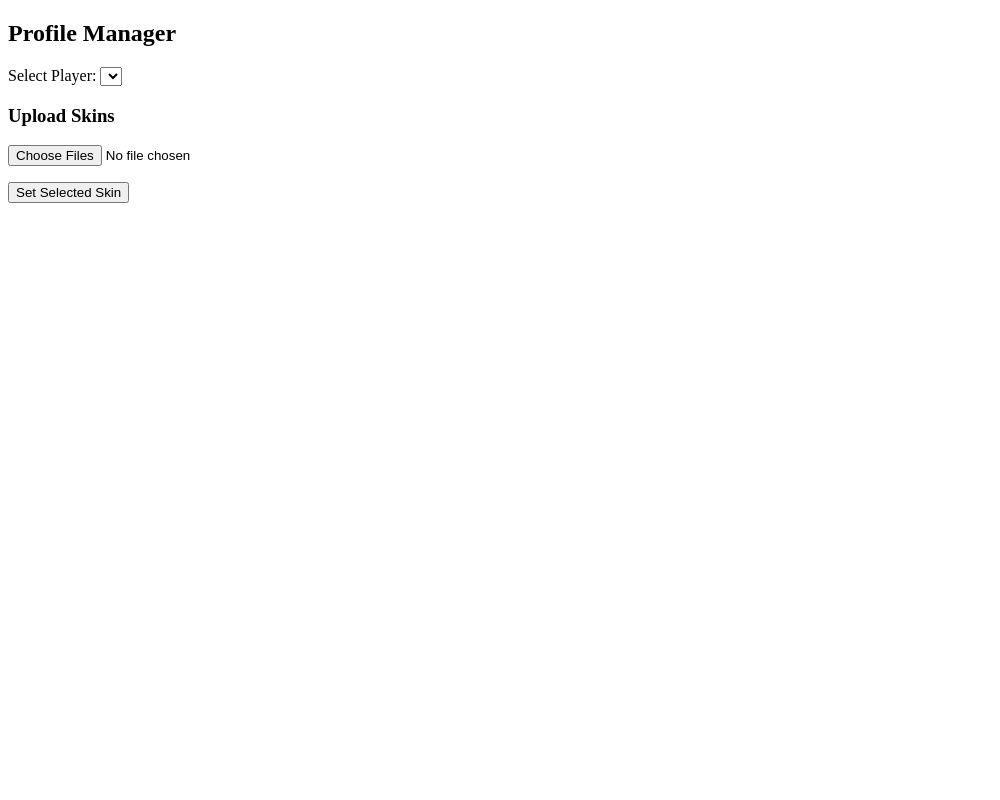
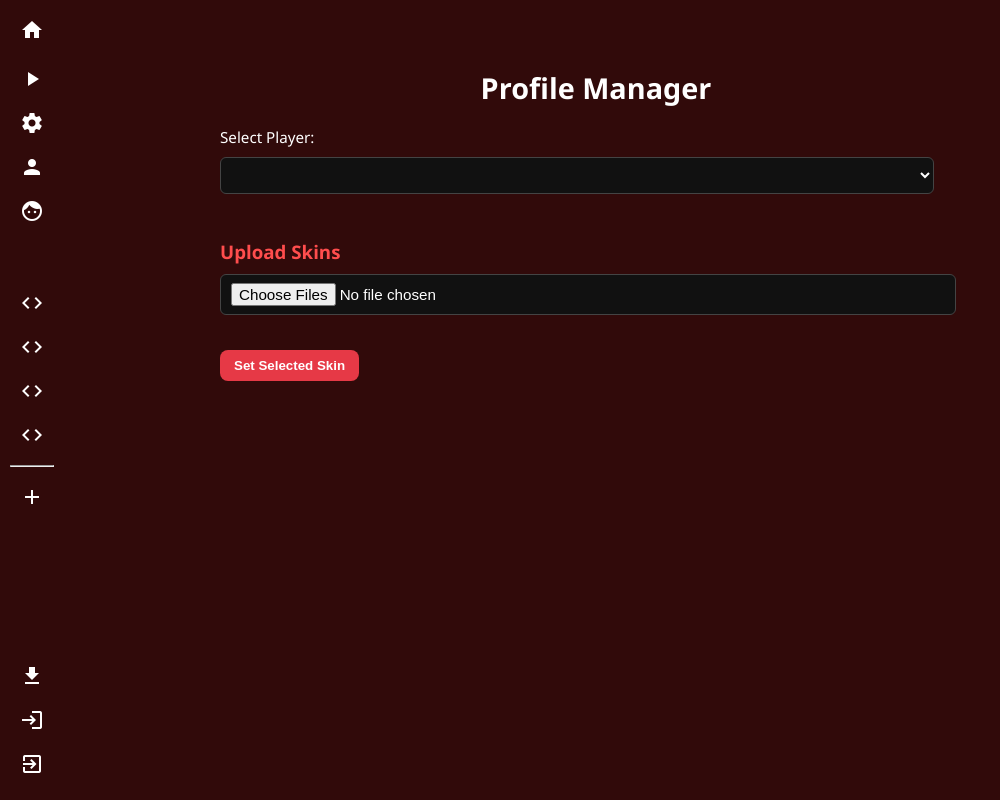
Before and after one commit to TGGamesYT/redstone-launcher, an Electron app: page frontend/profile-manager.html in a window 1000 px wide. Drawn offline with Linux system fonts and the light colour scheme; no server answers.

Commit message:
Add files via upload

```diff
--- /dev/null
+++ b/frontend/profile-manager.css
@@ -0,0 +1,176 @@
+body {
+  background-color: rgb(49, 10, 10);
+  color: white;
+  font-family: 'Segoe UI', Tahoma, sans-serif;
+  margin-left: 200px;
+}
+h2 {
+  text-align: center;
+  margin-top: 80px;
+}
+
+body {
+  background-color: rgb(49, 10, 10);
+  color: white;
+  font-family: 'Segoe UI', Tahoma, sans-serif;
+  margin-left: 200px;
+  padding: 20px;
+}
+
+h2 {
+  text-align: center;
+  margin-top: 40px;
+  margin-bottom: 20px;
+  font-size: 1.8rem;
+  color: #ffffff;
+}
+
+h3 {
+  margin-top: 30px;
+  margin-bottom: 10px;
+  color: #ff4d4d;
+}
+
+label {
+  display: block;
+  margin-bottom: 10px;
+  font-size: 0.95rem;
+}
+
+select,
+input[type="file"] {
+  width: 95%;
+  padding: 8px 10px;
+  border-radius: 6px;
+  border: 1px solid #444;
+  background: #111;
+  color: #fff;
+  font-size: 0.95rem;
+  transition: border 0.2s, background 0.2s;
+  margin-bottom: 15px;
+}
+
+select:focus,
+input[type="file"]:focus {
+  border-color: #ff4d4d;
+  outline: none;
+  background: #1e1e1e;
+}
+
+#skinList {
+  list-style: none;
+  padding: 0;
+  margin: 10px 0 20px 0;
+}
+
+#skinList li {
+  padding: 8px;
+  border: 1px solid #333;
+  border-radius: 6px;
+  background: #181818;
+  margin-bottom: 6px;
+  cursor: pointer;
+  transition: background 0.2s, transform 0.1s;
+}
+
+#skinList li:hover {
+  background: #e63946;
+  transform: scale(1.03);
+}
+
+button {
+  border: none;
+  border-radius: 8px;
+  padding: 8px 14px;
+  font-weight: 600;
+  cursor: pointer;
+  transition: background 0.2s, transform 0.1s;
+}
+
+#setSkinBtn {
+  background: #e63946;
+  color: #fff;
+}
+
+#setSkinBtn:hover {
+  background: #b71c1c;
+  transform: scale(1.03);
+}
+
+
+
+.sidebar {
+  position: fixed;
+  top: 15%; /* Középre igazítja a képernyő magasságában */
+  left: 10px; /* Az oldal bal szélén helyezkedik el */
+  transform: translateY(-50%); /* Középre igazítja függőlegesen */
+  width: auto; /* Csak az ikonok szélessége */
+  display: flex;
+  flex-direction: column; /* Az ikonok egymás alatt helyezkednek el */
+  align-items: center;
+  gap: 15px; /* Távolság az ikonok között */
+  z-index: 1000;
+}
+
+.menu {
+  list-style: none;
+  padding: 0;
+  margin: 0;
+}
+
+.menu li {
+  display: flex;
+  flex-direction: column; /* Az ikon és a szöveg egymás alatt helyezkedik el */
+  align-items: center;
+  justify-content: center;
+  padding: 10px;
+  cursor: pointer;
+  transition: transform 0.3s; /* Simább animáció */
+  border-radius: 10px; /* Lekerekített sarkok */
+}
+
+.menu li:hover {
+  transform: scale(1.2); /* Hover állapotban nagyobb lesz */
+}
+
+.menu i {
+  font-size: 24px; /* Ikon mérete */
+  color: white; /* Ikon színe */
+  transition: transform 0.3s; /* Simább animáció az ikonra */
+}
+
+.menu span {
+  opacity: 0; /* Alapértelmezett állapotban nem látható */
+  transform: translateX(10px); /* Alapértelmezett állapotban eltolva jobbra */
+  transition: opacity 0.3s, transform 0.3s; /* Simább animáció */
+  font-size: 0.875rem;
+  color: white;
+  background: rgba(0, 0, 0, 0.7); /* Címkeszerű háttér */
+  padding: 5px 10px; /* Címke belső margója */
+  border-radius: 5px; /* Lekerekített sarkok a címkéhez */
+  position: absolute; /* Pozícionálás az ikonhoz képest */
+  left: 50px; /* Az ikon mellé kerül */
+  white-space: nowrap; /* A szöveg egy sorban marad */
+  pointer-events: none; /* Ne lehessen kattintani rá */
+}
+
+/* Hover állapotban megjelenik a szöveg */
+.menu li:hover span {
+  opacity: 1; /* Láthatóvá válik */
+  transform: translateX(0); /* Visszaáll az eredeti helyzetbe */
+}
+
+/* Tartalom */
+.content {
+  margin-left: 70px; /* Alapértelmezett állapotban a sidebar mellett */
+  padding: 20px;
+  transition: margin-left 0.3s; /* Simább animáció */
+}
+
+.sidebar:hover ~ .content {
+  margin-left: 220px; /* Kibővült sidebar mellett a tartalom eltolódik */
+}
+
+.side {
+  margin-right: 20px;
+}
--- a/frontend/profile-manager.html
+++ b/frontend/profile-manager.html
@@ -3,15 +3,90 @@
 <head>
   <meta charset="UTF-8">
   <title>Profile Manager</title>
+  <link rel="stylesheet" href="profile-manager.css">
+  <link href="https://fonts.googleapis.com/icon?family=Material+Icons" rel="stylesheet">
 </head>
 <body>
+  <div class="sidebar">
+    <ul class="menu">
+        <li>
+          <a href="index.html">
+            <i class="material-icons">home</i>
+          </a>
+            <span>Home</span>
+        </li>
+        <li>
+            <i class="material-icons">play_arrow</i>
+            <span>Play</span>
+        </li>
+        <li>
+            <i class="material-icons">settings</i>
+            <span>Settings</span>
+        </li>
+        <li>
+            <i class="material-icons">person</i>
+            <span>Profiles</span>
+        </li>
+        <li>
+          <i class="material-icons">face</i>
+          <span>Skin, cape changer</span>
+      </li>
+
+    </ul>
+  </div>
+
+  <div class="sidebar" style="top: 50%;">
+    <ul class="menu">
+        <li>
+            <i class="material-icons">code</i>
+            <span>Instance 1</span>
+        </li>
+        <li>
+            <i class="material-icons">code</i>
+            <span>Instance 2</span>
+        </li>
+        <li>
+            <i class="material-icons">code</i>
+            <span>Instance 3</span>
+        </li>
+        <li>
+            <i class="material-icons">code</i>
+            <span>Instance 4</span>
+        </li>
+
+        <hr style="color: gray;">
+        <li>
+            <i class="material-icons">add</i>
+            <span>Add an instance</span>
+        </li>
+    </ul>
+  </div>
+
+  <div class="sidebar" style="top: 90%;">
+    <ul class="menu">
+
+
+        <li>
+            <i class="material-icons">download</i>
+            <span>Download the latest update</span>
+        </li>
+        <li>
+            <i class="material-icons">login</i>
+            <span>Login</span>
+        </li>
+        <li>
+            <i class="material-icons">exit_to_app</i>
+            <span>Exit the launcher</span>
+        </li>
+    </ul>
+  </div>
   <h2>Profile Manager</h2>
 
   <label for="playerSelect">Select Player:</label>
-  <select id="playerSelect"></select>
+  <select id="playerSelect" style="cursor: pointer;"></select>
 
   <h3>Upload Skins</h3>
-  <input type="file" id="skinUpload" accept=".png,.jpg" multiple />
+  <input type="file" id="skinUpload" accept=".png,.jpg" multiple / style="cursor: pointer;">
   <ul id="skinList"></ul>
 
   <button id="setSkinBtn">Set Selected Skin</button>
```
